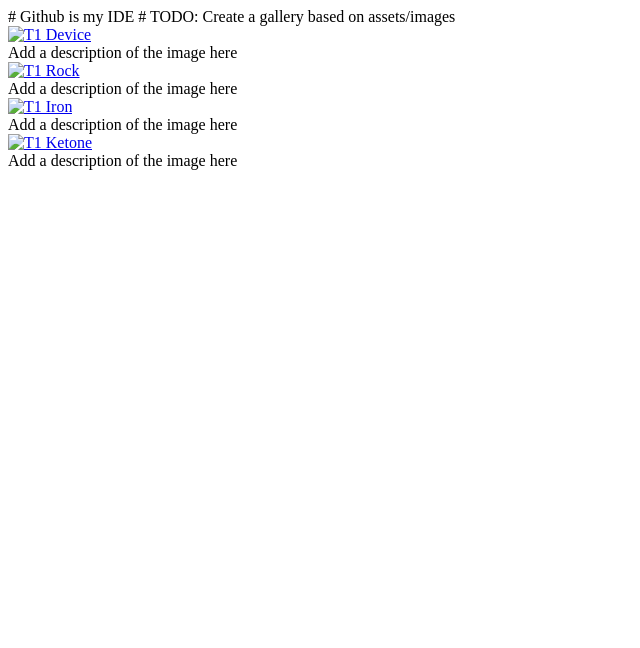
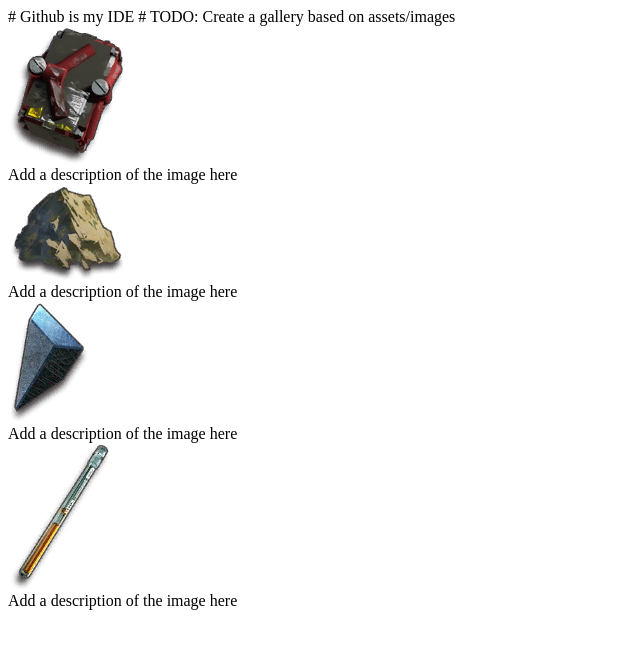
Before and after one commit to jmcciv/jmcciv.github.io, a plain HTML site: page index.html in a window 1280 px wide. Shown: the whole page, without its empty margins (0-640 px from the left). Drawn offline with Linux system fonts and the light colour scheme.

Commit message:
Update index.html
Bug fixing images, jpg to png

```diff
--- a/index.html
+++ b/index.html
@@ -3,8 +3,8 @@
 # TODO: Create a gallery based on assets/images
  <div class="responsive">
   <div class="gallery">
-    <a target="_blank" href="img_5terre.jpg">
-      <img src="images/items/MTL_SL_BOSS1.jpg" alt="T1 Device">
+    <a target="_blank" href="MTL_SL_BOSS1.png">
+      <img src="images/items/MTL_SL_BOSS1.png" alt="T1 Device">
     </a>
     <div class="desc">Add a description of the image here</div>
   </div>
@@ -12,8 +12,8 @@
 
 <div class="responsive">
   <div class="gallery">
-    <a target="_blank" href="img_forest.jpg">
-      <img src="images/items/MTL_SL_G1.jpg" alt="T1 Rock">
+    <a target="_blank" href="MTL_SL_G1.png">
+      <img src="images/items/MTL_SL_G1.png" alt="T1 Rock">
     </a>
     <div class="desc">Add a description of the image here</div>
   </div>
@@ -21,8 +21,8 @@
 
 <div class="responsive">
   <div class="gallery">
-    <a target="_blank" href="img_lights.jpg">
-      <img src="images/items/MTL_SL_IRON1.jpg" alt="T1 Iron">
+    <a target="_blank" href="MTL_SL_IRON1.png">
+      <img src="images/items/MTL_SL_IRON1.png" alt="T1 Iron">
     </a>
     <div class="desc">Add a description of the image here</div>
   </div>
@@ -30,8 +30,8 @@
 
 <div class="responsive">
   <div class="gallery">
-    <a target="_blank" href="img_mountains.jpg">
-      <img src="images/items/MTL_SL_KETONE1.jpg" alt="T1 Ketone">
+    <a target="_blank" href="MTL_SL_KETONE1.png">
+      <img src="images/items/MTL_SL_KETONE1.png" alt="T1 Ketone">
     </a>
     <div class="desc">Add a description of the image here</div>
   </div>
```
